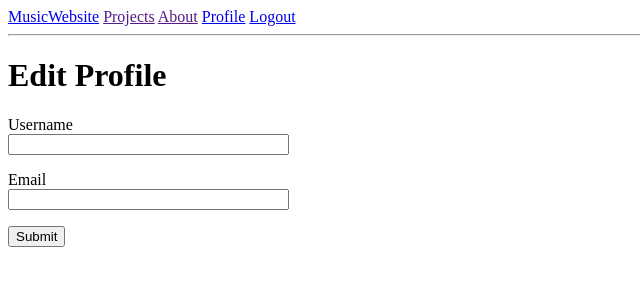
After one commit to calebrjc/MusicWebsite, a Flask app: page /edit_profile in a window 1280 px wide. The commit adds this page. Shown: the top 300 px of the page, without its empty margins (0-640 px from the left). Run offline with Flask 2, Linux system fonts and the light colour scheme; the visitor is signed in with stand-in values (Sample User, id 1).

Commit message:
Rough user profile concept

```diff
--- a/music_website/forms.py
+++ b/music_website/forms.py
@@ -2,7 +2,7 @@
 
 from flask_wtf import FlaskForm
 from wtforms import StringField, PasswordField, BooleanField, SubmitField
-from wtforms.validators import DataRequired, Email, EqualTo, ValidationError
+from wtforms.validators import DataRequired, Email, EqualTo, Optional, ValidationError
 
 from music_website import models
 
@@ -26,14 +26,33 @@ class RegistrationForm(FlaskForm):  # type: ignore
     )
     submit = SubmitField("Register")
 
-    def validate_username(self, username: StringField) -> None:
+    def validate_username(self, username_field: StringField) -> None:
         """Raise a ValidationError if the username is already taken."""
-        user = models.User.from_username(username.data)
+        user = models.User.from_username(username_field.data)
         if user is not None:
             raise ValidationError("Please choose another username.")
 
-    def validate_email(self, email: StringField) -> None:
+    def validate_email(self, email_field: StringField) -> None:
         """Raise a ValidationError if the email is already taken."""
-        user = models.User.from_email(email.data)
+        user = models.User.from_email(email_field.data)
         if user is not None:
             raise ValidationError("Please use a different email address.")
+
+
+class EditProfileForm(FlaskForm):
+    """Implements input structure and validation for editing profiles in MusicWebsite."""
+    username = StringField("Username", validators=[Optional()])
+    email = StringField("Email", validators=[Optional(), Email()])
+    submit = SubmitField("Submit")
+
+    def validate_username(self, username_field: StringField) -> None:
+        """Raise a ValidationError if the username is already taken."""
+        user = models.User.from_username(username_field.data)
+        if user is not None:
+            raise ValidationError("Please choose another username.")
+
+    def validate_email(self, email_field: StringField) -> None:
+        """Raise a ValidationError if the email is already taken."""
+        user = models.User.from_email(email_field.data)
+        if user is not None:
+            raise ValidationError("Please use a different email address.")
--- a/music_website/models.py
+++ b/music_website/models.py
@@ -3,6 +3,7 @@
 from __future__ import annotations
 
 from datetime import datetime
+from hashlib import md5
 
 from flask_login import UserMixin
 from werkzeug.security import check_password_hash, generate_password_hash
@@ -25,7 +26,12 @@ class User(UserMixin, db.Model):  # type: ignore
         """Return true if the password checks positively against this user's password hash."""
         return check_password_hash(self.password_hash, password)
 
-    def add_to_database(self) -> None:
+    def get_avatar(self, size: int):
+        """Return a url that links to this user's avatar."""
+        digest = md5(self.email.lower().encode("utf-8")).hexdigest()
+        return f"https://www.gravatar.com/avatar/{digest}?d=retro&s={size}"
+
+    def commit_to_database(self) -> None:
         """Commit any changes to this user to the database."""
         db.session.add(self)
         db.session.commit()
--- a/music_website/routes.py
+++ b/music_website/routes.py
@@ -1,7 +1,7 @@
 """This module implements the routes for MusicWebsite."""
 
 from flask import redirect, render_template, request, url_for, flash
-from flask_login import current_user, login_user, logout_user
+from flask_login import current_user, login_required, login_user, logout_user
 from werkzeug.urls import url_parse
 from werkzeug.wrappers import Response
 
@@ -12,6 +12,34 @@ from music_website import app, forms, models
 def index() -> str:
     """Render the home page of MusicWebsite."""
     return render_template("index.html", posts=models.get_all_posts())
+
+
+@app.route("/profile")
+@login_required
+def profile() -> str:
+    """Handle the profile logic of MusicWebsite."""
+    return render_template("profile.html")
+
+
+@app.route("/edit_profile", methods=["GET", "POST"])
+@login_required
+def edit_profile() -> str | Response:
+    """Handle the profile editing logic of MusicWebsite."""
+    form = forms.EditProfileForm()
+    if form.validate_on_submit():
+        # Commit the new details to the database
+        if form.username.data:
+            current_user.username = form.username.data
+
+        if form.email.data:
+            current_user.email = form.email.data
+
+        current_user.commit_to_database()
+
+        if form.username.data or form.email.data:
+            flash("Your changes have been saved.")
+        return redirect(url_for("profile"))
+    return render_template("edit_profile.html", form=form)
 
 
 @app.route("/login", methods=["GET", "POST"])
@@ -62,9 +90,8 @@ def register() -> str | Response:
         # Add the new user to the database
         user = models.User(username=form.username.data, email=form.email.data)
         user.set_password(form.password.data)
-        user.add_to_database()
+        user.commit_to_database()
 
         flash(f"Welcome to MusicWebsite, {user.username}!")
-
         return redirect(url_for("index"))
     return render_template("register.html", title="Register", form=form)
--- a/music_website/templates/base.html
+++ b/music_website/templates/base.html
@@ -11,11 +11,13 @@
     </head>
     <body>
         <div>
-            MusicWebsite
-            <a href={{ url_for("index") }}>Home</a>
+            <a href={{ url_for("index") }}>MusicWebsite</a>
+            <a href="">Projects</a>
+            <a href="">About</a>
             {% if current_user.is_anonymous %}
             <a href={{ url_for("login") }}>Login</a>
             {% else %}
+            <a href={{ url_for("profile") }}>Profile</a>
             <a href={{ url_for("logout") }}>Logout</a>
             {% endif %}
         </div>
--- /dev/null
+++ b/music_website/templates/edit_profile.html
@@ -0,0 +1,23 @@
+{% extends "base.html" %}
+
+{% block content %}
+    <h1>Edit Profile</h1>
+    <form action="" method="post" novalidate>
+        {{ form.hidden_tag() }}
+        <p>
+            {{ form.username.label }}
+            <br/>
+            {{ form.username(size=32) }}
+            <br/>
+            {% for error in form.username.errors %}<span style="color: red;">[{{ error }}]</span>{% endfor %}
+        </p>
+        <p>
+            {{ form.email.label }}
+            <br/>
+            {{ form.email(size=32) }}
+            <br/>
+            {% for error in form.email.errors %}<span style="color: red;">[{{ error }}]</span>{% endfor %}
+        </p>
+        <p>{{ form.submit() }}</p>
+    </form>
+{% endblock content %}
```
Also changed, not shown: music_website/templates/profile.html (added, +16 -0 lines).
